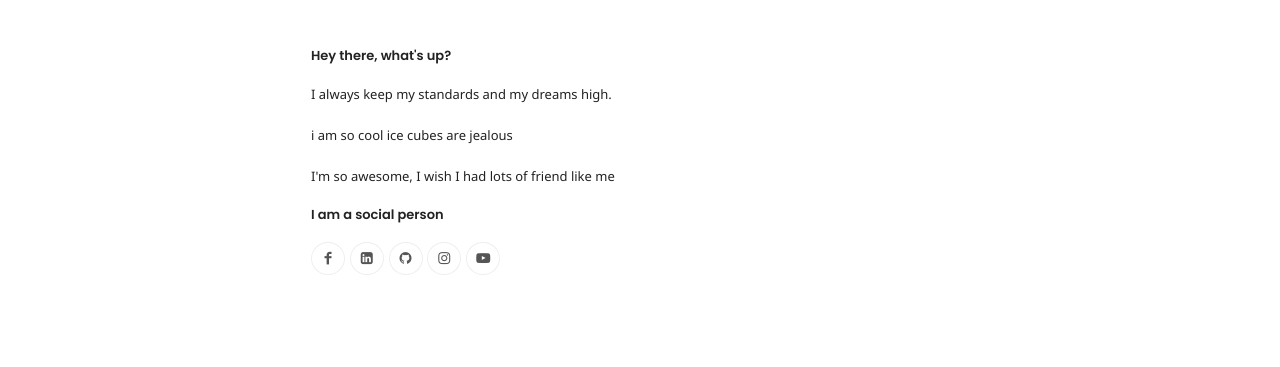
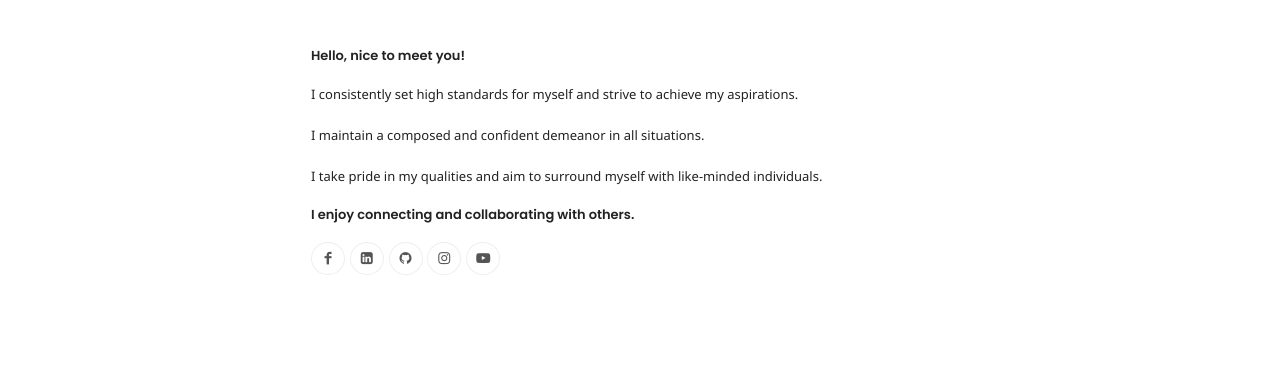
Before and after one commit to DuwalBzen/my-website, a website: page about.html in a window 1280 px wide. Shown: the part 585-952 px from the top of the page. Drawn offline with nearby package versions, Linux system fonts and the light colour scheme.

Commit message:
about page hq banner image changed.

```diff
--- a/about.html
+++ b/about.html
@@ -172,7 +172,7 @@
                 <img src="images/blog/02.jpg">
 
                 <!-- .post-thumbnail -->
-                <div class="post-thumbnail" style="background-image:url(images/blog/about-big.jpeg)">
+                <div class="post-thumbnail" style="background-image:url(images/blog/about-big.png)">
 
                     <!-- .entry-header -->
                     <header class="entry-header">
@@ -225,12 +225,11 @@
                             <!-- .entry-content -->
                             <div class="entry-content">
 
-                                <h4>Hey there, what's up?</h4>
-                                <p> I always keep my standards and my dreams high. </p>
-                                <p> i am so cool ice cubes are jealous </p>
-                                <p> I'm so awesome, I wish I had lots of  friend like me</p>
-
-                                <h4>I am a social person</h4>
+                           <h4>Hello, nice to meet you!</h4>
+                           <p>I consistently set high standards for myself and strive to achieve my aspirations.</p>
+                           <p>I maintain a composed and confident demeanor in all situations.</p>
+                           <p>I take pride in my qualities and aim to surround myself with like-minded individuals.</p>
+                           <h4>I enjoy connecting and collaborating with others.</h4>
 
 
                                 <p>
```
Also changed, not shown: images/blog/about-big.jpeg (deleted), 1 other file.
